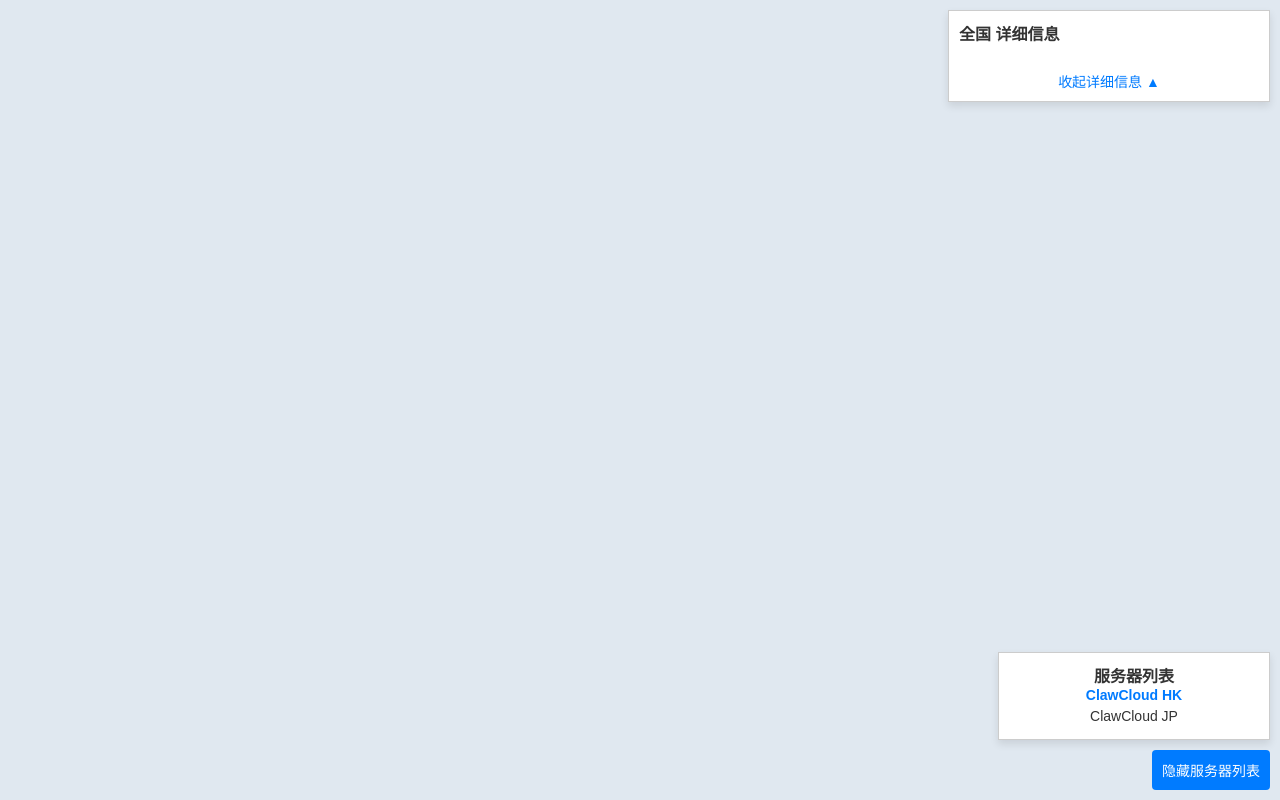
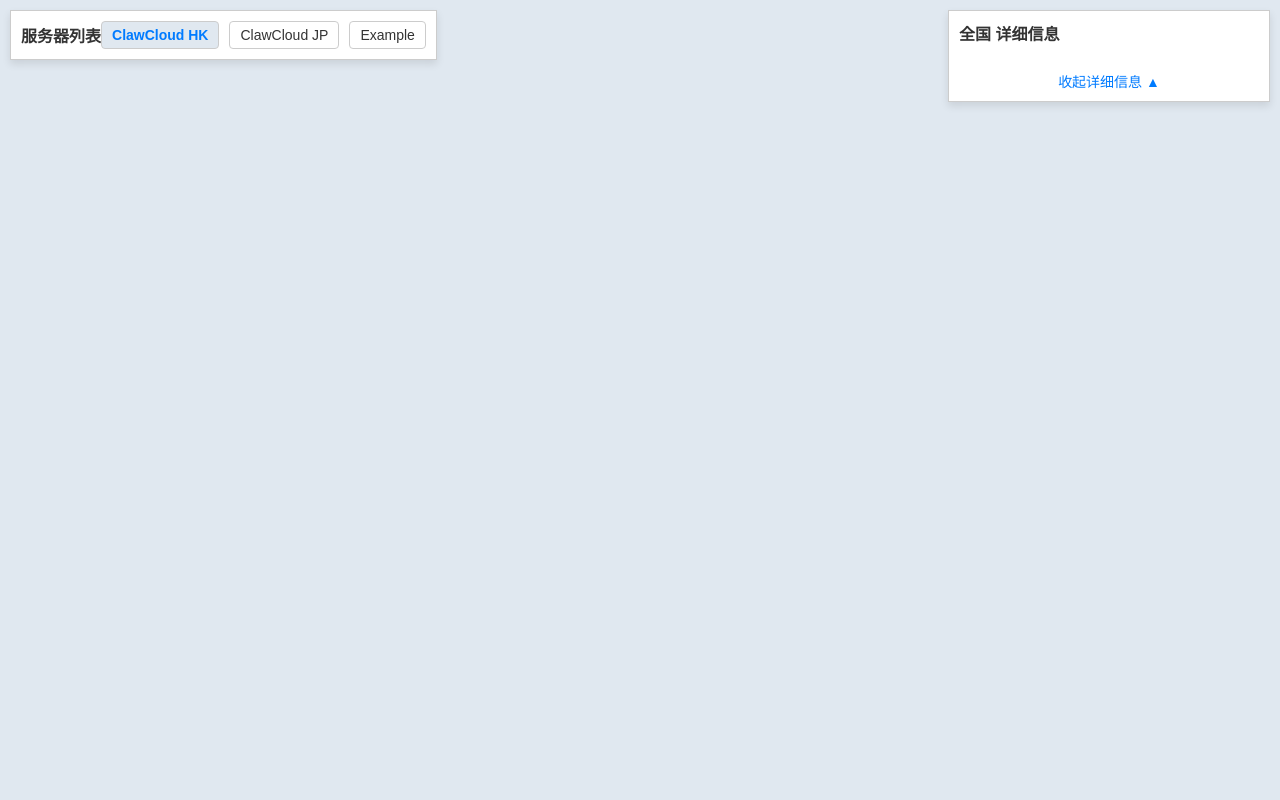
Before and after one commit to brucelau1987cn/tcpingmap, a plain HTML site: page frontend/index.html in a window 1280 px wide. Drawn offline with nearby package versions, Linux system fonts and the light colour scheme; no server answers.

Commit message:
Update index.html

```diff
--- a/frontend/index.html
+++ b/frontend/index.html
@@ -3,7 +3,7 @@
 <head>
     <meta charset="UTF-8">
     <meta name="viewport" content="width=device-width, initial-scale=1.0">
-    <title>全国三网 TCPing 延迟地图</title>
+    <title>全国三网 Ping 延迟地图</title>
     <!-- 引入 ECharts 和中国地图 -->
     <script src="https://cdn.jsdelivr.net/npm/echarts/dist/echarts.min.js"></script>
     <script src="https://cdn.jsdelivr.net/npm/echarts/map/js/china.js"></script>
@@ -66,12 +66,10 @@
         }
         /* 新增：服务器选择悬浮框 */
         #server-selector {
-            position: fixed;
-            bottom: 60px; /* 向上移动，避免与按钮重叠 */
-            right: 10px;
+            position: absolute;
+            top: 10px; /* 移动到顶部 */
+            left: 10px; /* 移动到左侧 */
             z-index: 1000;
-            width: 250px;
-            max-height: 90vh;
             background-color: #fff;
             border: 1px solid #ccc;
             box-shadow: 0 4px 8px rgba(0, 0, 0, 0.1);
@@ -79,7 +77,8 @@
             font-family: Arial, sans-serif;
             font-size: 14px;
             color: #333;
-            display: block; /* 默认展开 */
+            display: flex; /* 使用flex布局 */
+            align-items: center;
             transition: max-height 0.5s ease-in-out; /* 添加过渡动画 */
         }
         #server-selector h3 {
@@ -89,35 +88,22 @@
             text-align: center; /* 标题居中 */
         }
         #server-list {
-            max-height: 60vh;
-            overflow-y: auto;
-            text-align: center; /* 内容居中 */
+            display: flex; /* 使用flex布局 */
+            gap: 10px; /* 间距 */
+            overflow-x: auto; /* 水平滚动 */
+            white-space: nowrap; /* 防止换行 */
         }
         .server-item {
-            margin-bottom: 5px;
             cursor: pointer;
             font-size: 14px;
+            padding: 5px 10px;
+            border: 1px solid #ccc;
+            border-radius: 4px;
         }
         .server-item.selected {
             font-weight: bold;
             color: #007bff;
-        }
-        /* 悬浮框展开/隐藏按钮 */
-        #toggle-server-selector {
-            position: fixed;
-            bottom: 10px;
-            right: 10px;
-            z-index: 1001;
-            background-color: #007bff;
-            color: #fff;
-            padding: 10px;
-            border: none;
-            border-radius: 4px;
-            cursor: pointer;
-            font-size: 14px;
-        }
-        #toggle-server-selector:hover {
-            background-color: #0056b3;
+            background-color: #e0e8f0;
         }
     </style>
 </head>
@@ -136,8 +122,6 @@
             <!-- 动态生成服务器列表 -->
         </div>
     </div>
-    <!-- 展开/隐藏按钮 -->
-    <button id="toggle-server-selector">隐藏服务器列表</button>
     <script>
         var chartDom = document.getElementById('map');
         var myChart = echarts.init(chartDom);
@@ -147,7 +131,8 @@
         // 定义所有数据源
         const servers = [
             { name: "ClawCloud HK", ip: "https://hk5000.aunet.dpdns.org" },
-            { name: "ClawCloud JP", ip: "https://jp5000.aunet.dpdns.org" }
+            { name: "ClawCloud JP", ip: "https://jp5000.aunet.dpdns.org" },
+            { name: "Example", ip: "http://example.com:5000" }
         ];
         // 渲染服务器列表
         function renderServerList() {
@@ -315,18 +300,6 @@
                     button.innerText = '收起详细信息 ▲';
                 }
             });
-            // 服务器悬浮框展开/隐藏按钮逻辑
-            const toggleButton = document.getElementById('toggle-server-selector');
-            const serverSelector = document.getElementById('server-selector');
-            toggleButton.addEventListener('click', function () {
-                if (serverSelector.style.maxHeight && serverSelector.style.maxHeight !== '0px') {
-                    serverSelector.style.maxHeight = '0px'; // 收起
-                    toggleButton.innerText = '显示服务器列表';
-                } else {
-                    serverSelector.style.maxHeight = '90vh'; // 展开
-                    toggleButton.innerText = '隐藏服务器列表';
-                }
-            });
         };
         // 自适应窗口大小
         window.addEventListener('resize', function () {
```
